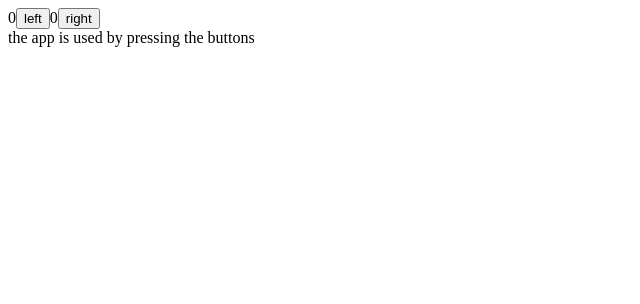
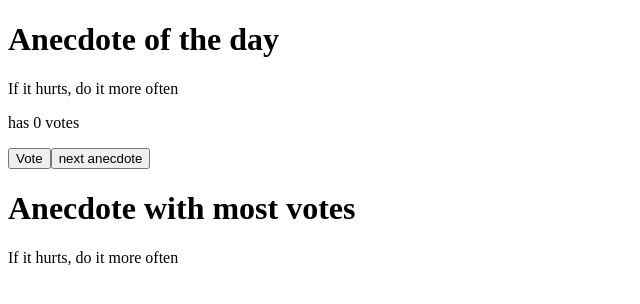
Before and after one commit to pdd1996/part1, a React (Create React App) app: page / in a window 1280 px wide. Shown: the top 304 px of the page, without its empty margins (0-640 px from the left). Built offline with nearby package versions, Linux system fonts and the light colour scheme.

Commit message:
修改 - App.js

```diff
--- a/src/App.js
+++ b/src/App.js
@@ -1,42 +1,44 @@
-import {useState} from "react";
-import History from "./components/History";
-import Button from "./components/Button";
+import { useState } from 'react'
 
+const App = () => {
+  const anecdotes = [
+    'If it hurts, do it more often',
+    'Adding manpower to a late software project makes it later!',
+    'The first 90 percent of the code accounts for the first 10 percent of the development time...The remaining 10 percent of the code accounts for the other 90 percent of the development time.',
+    'Any fool can write code that a computer can understand. Good programmers write code that humans can understand.',
+    'Premature optimization is the root of all evil.',
+    'Debugging is twice as hard as writing the code in the first place. Therefore, if you write the code as cleverly as possible, you are, by definition, not smart enough to debug it.',
+    'Programming without an extremely heavy use of console.log is same as if a doctor would refuse to use x-rays or blood tests when diagnosing patients'
+  ]
 
-function App() {
-  const [clicks, setClicks] = useState({
-    left: 0,
-    right: 0
-  })
-  const [allClicks, setAll] = useState([])
+  const [selected, setSelected] = useState(0)
+  const [points, setPoints] = useState(new Array(7).fill(0))
 
-  const handleLeftClick = () => {
-    setAll(allClicks.concat('L'))
-    const newClicks = {
-      ...clicks,
-      left: clicks.left + 1
-    }
-    setClicks(newClicks)
+  const handleClickForNext = () => {
+    const num = Math.round(Math.random() * (anecdotes.length - 1));
+    setSelected(num)
   }
 
-  const handleRightClick = () => {
-    setAll(allClicks.concat('R'))
-    const newClicks = {
-      ...clicks,
-      right: clicks.right + 1
-    }
-    setClicks(newClicks)
+  const handleClickForVote =() => {
+    const newPoints = points.slice()
+    newPoints[selected] ++
+    setPoints(newPoints)
   }
+
+  const maxPoint = Math.max(...points)
+  const index = points.indexOf(maxPoint)
 
   return (
     <div>
-      {clicks.left}
-      <Button onClick={handleLeftClick} text='left' />
-      {clicks.right}
-      <Button onClick={handleRightClick} text='right' />
-      <History allClicks={allClicks} />
+      <h1>Anecdote of the day</h1>
+      <p>{anecdotes[selected]}</p>
+      <p>has {points[selected]} votes</p>
+      <button onClick={handleClickForVote}>Vote</button>
+      <button onClick={handleClickForNext}>next anecdote</button>
+      <h1>Anecdote with most votes</h1>
+      <p>{anecdotes[index]}</p>
     </div>
   )
 }
 
-export default App;
+export default App
```
